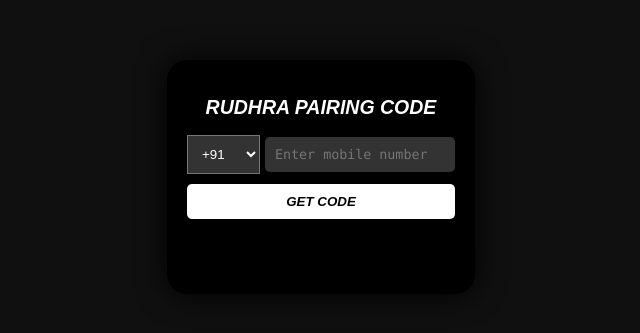
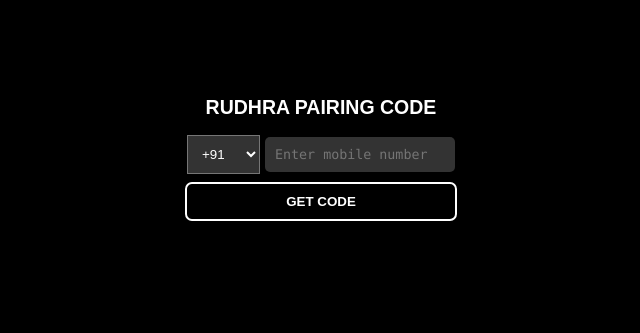
Before and after one commit to rudhachu/rudhra-qr, a website: page public/pair.html in a window 1280 px wide. Shown: the part 223-556 px from the top of the page, without its empty margins (319-959 px from the left). Drawn offline with Linux system fonts and the light colour scheme; a web font is replaced by a local one.

Commit message:
Update pair.html

```diff
--- a/public/pair.html
+++ b/public/pair.html
@@ -11,7 +11,7 @@
         font-weight: bold;
       }
       body {
-        background-color: #101010;
+        background-color: #000000;
         color: #ffffff;
         overflow: hidden;
         font-family: 'Sequel 100', sans-serif;
@@ -64,11 +64,12 @@
       }
 
       button {
-        background-color: #fff;
-        color: #000;
+        background-color: #000;
+        color: #fff;
         font-family: 'Sequel 100', sans-serif;
         padding: 10px 0;
         border: none;
+        outline: 2px solid;
         border-radius: 5px;
         cursor: pointer;
         width: 100%;
@@ -76,8 +77,8 @@
       }
 
       button:hover {
-        background-color: #000;
-        color: #ffffff;
+        background-color: #fff;
+        color: #000;
         outline: 2px solid;
         border-radius: 5px;
       }
@@ -95,7 +96,7 @@
   <body>
     <div class="container">
       <h2 align="center">
-        <i>RUDHRA <a style="color: #fffff">PAIRING CODE</a></i>
+        <m>RUDHRA <a style="color: #fffff">PAIRING CODE</m></i>
       </h2>
       <div class="input-container">
         <select id="countryCode">
@@ -291,7 +292,7 @@
         </select>
         <input type="text" id="mobileNumber" placeholder="Enter mobile number" />
       </div>
-      <button onclick="fetchData()"><i>GET CODE</i></button>
+      <button onclick="fetchData()"><a>GET CODE</a></button>
       <div class="result" onclick="copy()" id="result"></div>
       <input style="visibility: hidden; width: 94%" type="text" id="session" readonly placeholder="Your session" />
     </div>
```
